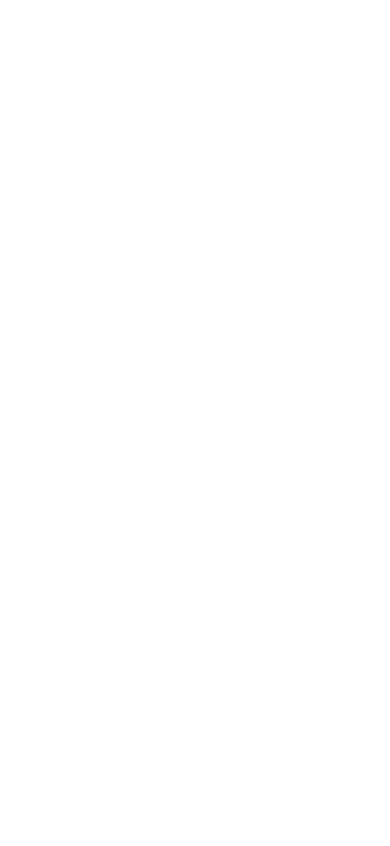
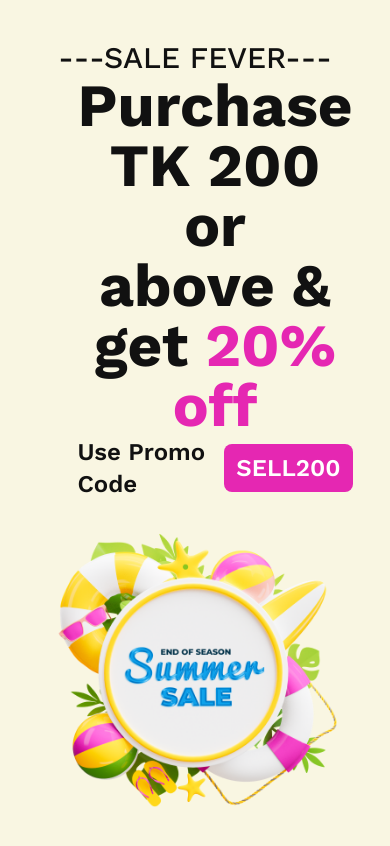
Before and after one commit to mdabdurrahman07/summer-sale, a plain HTML site: page index.html in a window 390 px wide. Drawn offline with nearby package versions, Linux system fonts and the light colour scheme.

Commit message:
header section complete & fully responsive

```diff
--- a/index.html
+++ b/index.html
@@ -7,9 +7,105 @@
     <!-- Tailwind & DaisyUI CDN -->
     <link href="https://cdn.jsdelivr.net/npm/daisyui@3.5.1/dist/full.css" rel="stylesheet" type="text/css" />
     <script src="https://cdn.tailwindcss.com"></script>
+    <!-- Google Fonts -->
+    <link rel="preconnect" href="https://fonts.googleapis.com">
+<link rel="preconnect" href="https://fonts.gstatic.com" crossorigin>
+<link href="https://fonts.googleapis.com/css2?family=Work+Sans:wght@300;400;500;600;700;800;900&display=swap" rel="stylesheet">
+     <!-- custom css -->
+     <style>
+        body{
+            font-family: 'Work Sans', sans-serif;
+        }
+     </style>
+
 
 </head>
 <body>
+    <!-- header section start -->
+      <header class="bg-[#F9F6E2] p-10">
+        <!-- header img and text container start -->
+        <section class="flex flex-col md:flex-row justify-center items-center">
+            <!-- header text container start-->
+            <div class="flex-1 space-x-10 md:space-y-20">
+                <!-- sell fever -->
+                <p class="font-medium text-3xl text-center  text-[#111111]">---SALE FEVER---</p>
+                <p class="text-center text-6xl font-bold text-[#111111] ">Purchase TK 200 or<br>
+                     above & get <span class="text-[#E527B2]">20% off</span></p>
+                     <!-- promo code area start -->
+                     <div class="flex justify-center items-center gap-2 lg:gap-4 mb-3 md:mb-0">
+                        <p class="font-semibold text-2xl text-[#111111]">Use Promo Code</p>
+                        <button class="rounded-lg px-3 md:px-6 py-2 md:py-3 hover:bg-fuchsia-600  bg-[#E527B2] text-white font-semibold text-2xl">SELL200</button>
+                     </div>
+                       <!-- promo code area end -->
+
+            </div>
+            <!-- header text container end-->
+            <!-- header img container start -->
+            <div class="flex-1">
+                <img src="./images/Summer 1.png" alt="">
+            </div>
+              <!-- header img container end -->
+        </section>
+          <!-- header img and text container end -->
+      </header>
+      <!-- header section end -->
+
+
+
+
+
+
+
+
+
+
+
+
+
+
+
+
+
+
+
+
+
+
+
+
+
+
+
+
+
+
+
+
+
+
+
+
+
+
+
+
+
+
+
+
+
+
+
+
+
+
+
+
+
+
+
+
+
     <!-- attaching js file -->
     <script src="./app.js"></script>
 </body>
```
